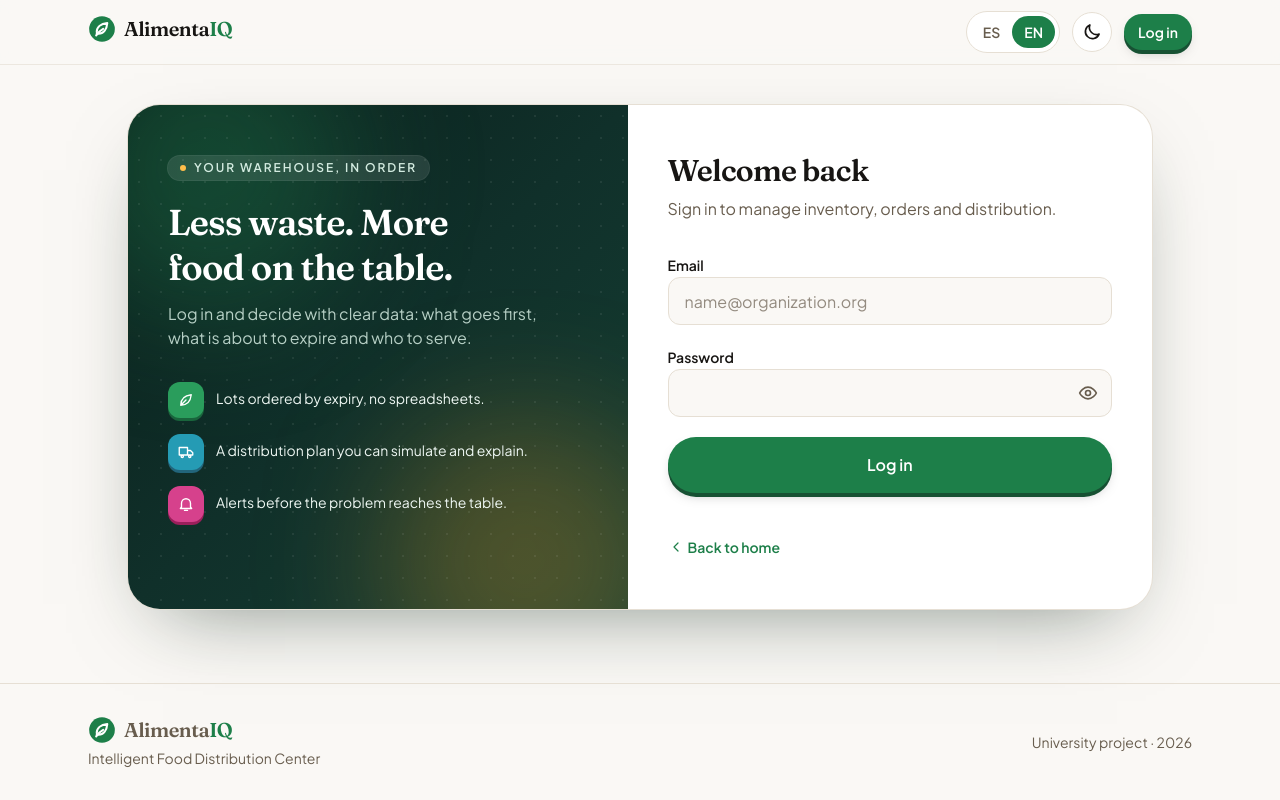
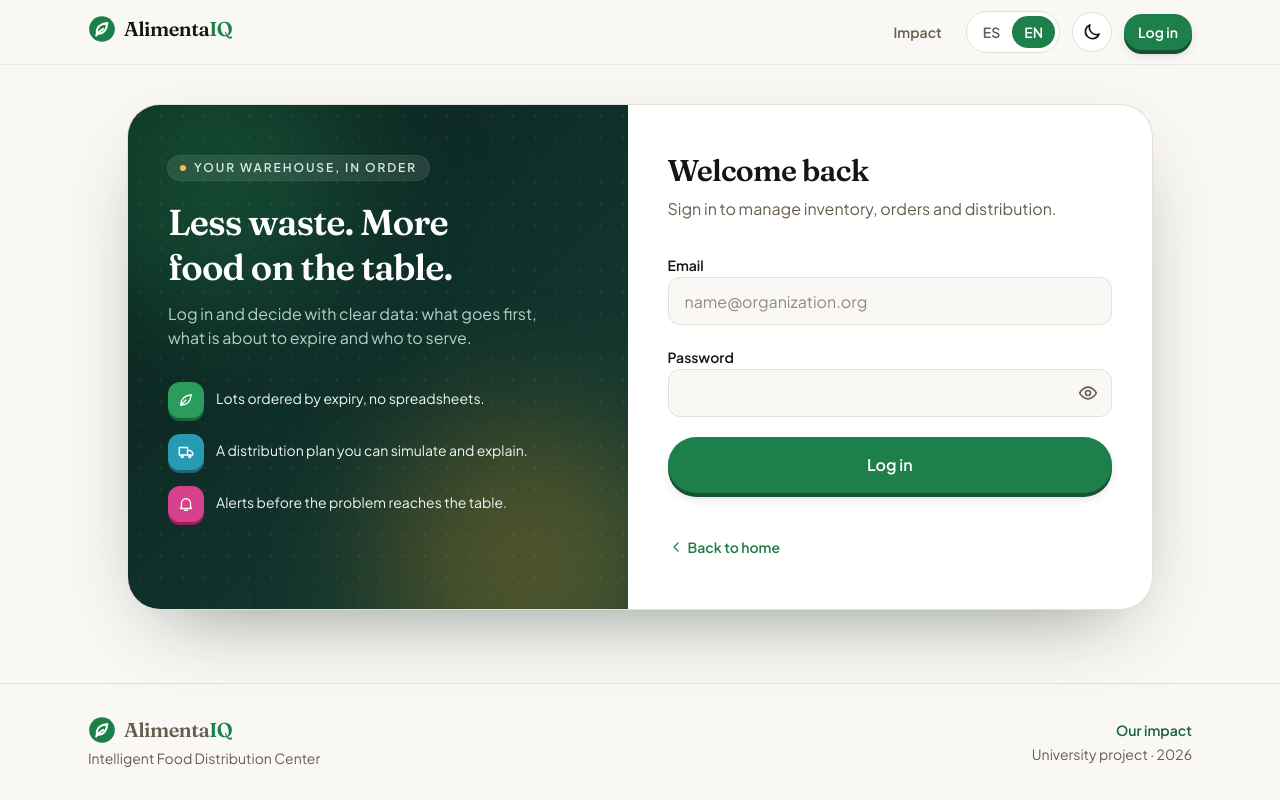
Before and after one commit to Jack-Limas/alimentos-frontend, a Next.js app: page /en/login in a window 1280 px wide. Built offline with nearby package versions, Linux system fonts and the light colour scheme; no server answers.

Commit message:
feat(layout): link the impact page from the header and footer

```diff
--- a/src/components/layout/footer.tsx
+++ b/src/components/layout/footer.tsx
@@ -1,4 +1,5 @@
 import { useTranslations } from 'next-intl';
+import { Link } from '@/i18n/navigation';
 import { Logo } from './logo';
 
 export function Footer() {
@@ -11,7 +12,15 @@ export function Footer() {
           <Logo />
           <p>{t('tagline')}</p>
         </div>
-        <p>{t('project', { year: 2026 })}</p>
+        <nav aria-label={t('linksLabel')} className="flex flex-col gap-1 sm:items-end">
+          <Link
+            href="/impact"
+            className="font-semibold text-brand-700 underline-offset-4 hover:underline dark:text-brand-300"
+          >
+            {t('impact')}
+          </Link>
+          <p>{t('project', { year: 2026 })}</p>
+        </nav>
       </div>
     </footer>
   );
--- a/src/components/layout/header.tsx
+++ b/src/components/layout/header.tsx
@@ -21,6 +21,12 @@ export function Header() {
           <Logo />
         </Link>
         <div className="flex items-center gap-2 sm:gap-3">
+          <Link
+            href="/impact"
+            className="hidden rounded-full px-3 py-2 text-sm font-semibold text-muted transition hover:bg-surface-muted hover:text-foreground md:inline-flex"
+          >
+            {t('impact')}
+          </Link>
           <LanguageSwitcher />
           <ThemeToggle />
           <HeaderSessionActions />
```
